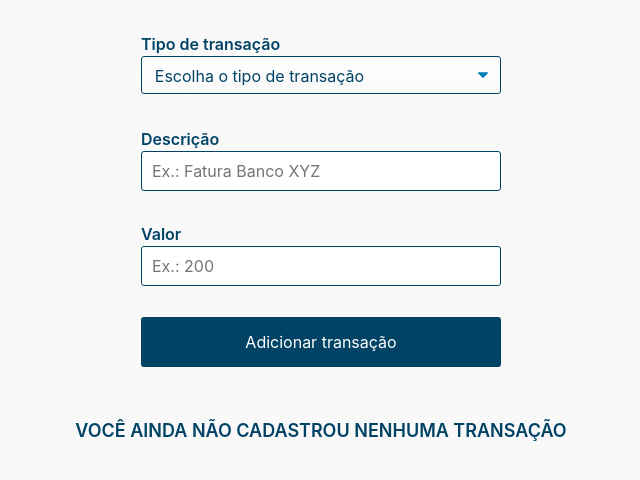
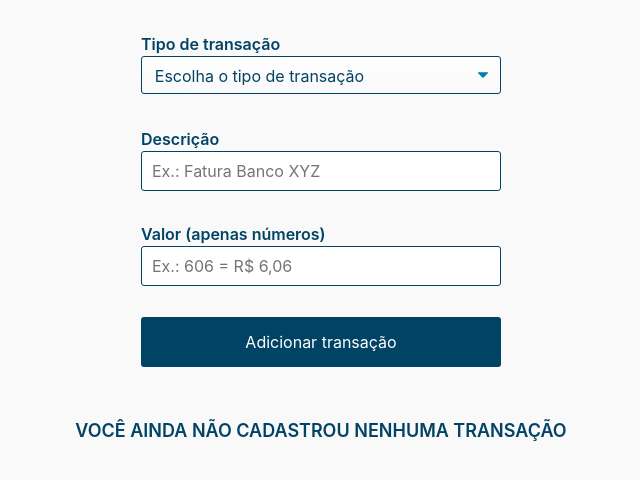
Before and after one commit to AgtLucas/forgotten-past, a React (Create React App) app: page / in a window 1280 px wide. Shown: the top 480 px of the page, without its empty margins (319-959 px from the left). Built offline with nearby package versions, Linux system fonts and the light colour scheme.

Commit message:
Parse price using Dinero.js

```diff
--- a/package.json
+++ b/package.json
@@ -3,6 +3,7 @@
   "version": "0.1.0",
   "private": true,
   "dependencies": {
+    "dinero.js": "^1.6.0",
     "formik": "^1.5.2",
     "normalize.css": "^8.0.1",
     "prop-types": "^15.7.2",
--- a/src/App.js
+++ b/src/App.js
@@ -16,7 +16,7 @@ const App = () => {
 
   const getTransactionsTotalPrice = () => {
     if (!transactions.length) return;
-    return `${transactions.reduce((accumulator, currentValue) => accumulator + currentValue.price, 0)}`;
+    return transactions.reduce((accumulator, currentValue) => accumulator + currentValue.price, 0);
   };
 
   return (
--- a/src/components/CreateTransactionForm/index.js
+++ b/src/components/CreateTransactionForm/index.js
@@ -73,13 +73,13 @@ const CreateTransactionForm = ({ handleSubmit }) => (
           ) : null}
         </label>
         <label className={styles.label}>
-          Valor
+          Valor (apenas números)
           <Input
             min='0'
             type='number'
             name='price'
             value={values.price}
-            placeholder='Ex.: 200'
+            placeholder='Ex.: 606 = R$ 6,06'
             onChange={handleChange}
             onBlur={handleBlur}
           />
--- a/src/components/TransactionsTable/index.js
+++ b/src/components/TransactionsTable/index.js
@@ -1,10 +1,16 @@
 import React from 'react';
+import Dinero from 'dinero.js';
 import styles from './styles.module.css';
 
 const TRANSACTION_TYPE = {
   'credit': 'Crédito',
   'debit': 'Débito',
 };
+
+const BRL = value =>
+  Dinero({ amount: value, currency: 'BRL' })
+    .setLocale('pt-BR')
+    .toFormat('$0,0.00');
 
 const TransactionsTable = ({ transactions, getTransactionsTotalPrice }) => {
   if (!transactions || !transactions.length) return (
@@ -24,20 +30,20 @@ const TransactionsTable = ({ transactions, getTransactionsTotalPrice }) => {
       </thead>
       <tfoot>
       <tr>
-        <th colSpan={3}>Total: R$ {getTransactionsTotalPrice()}</th>
+        <th colSpan={3}>Total: {BRL(getTransactionsTotalPrice())}</th>
       </tr>
       </tfoot>
       <tbody>
       {transactions.map((transaction, i) => (
         <tr key={i}>
           <td>{transaction.description}</td>
-          <td>{transaction.price}</td>
+          <td>{BRL(parseInt(transaction.price))}</td>
           <td>{TRANSACTION_TYPE[transaction.transactionType]}</td>
         </tr>
       )).reverse()}
       </tbody>
     </table>
   )
-}
+};
 
 export default TransactionsTable;
```
Also changed, not shown: 1 other file (tests, documents, lock files or other folders).
